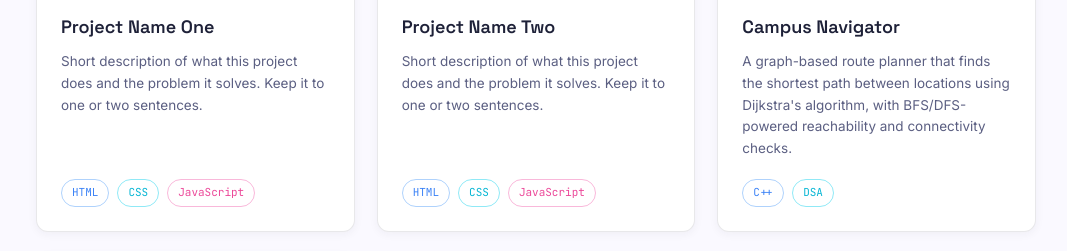
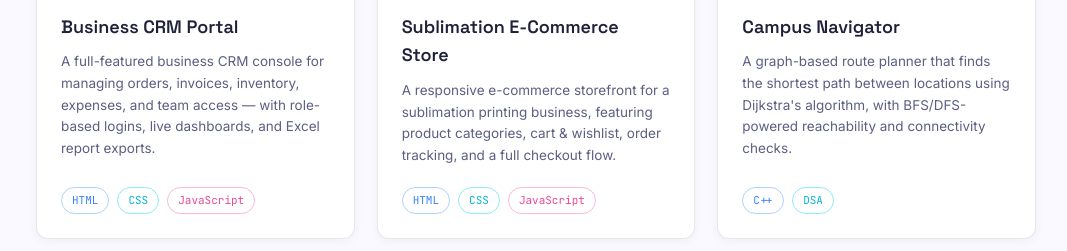
Before and after one commit to Abdullah-WD/Portfolio, a plain HTML site: page index.html in a window 1280 px wide. Shown: the part 2280-2531 px from the top of the page, without its empty margins (104-1171 px from the left). Drawn offline with Linux system fonts and the light colour scheme.

Commit message:
Update index.html

```diff
--- a/index.html
+++ b/index.html
@@ -138,8 +138,8 @@
               </a>
             </div>
           </div>
-          <h3 class="project-name">Project Name One</h3>
-          <p class="project-desc">Short description of what this project does and the problem it solves. Keep it to one or two sentences.</p>
+          <h3 class="project-name">Business CRM Portal</h3>
+          <p class="project-desc">A full-featured business CRM console for managing orders, invoices, inventory, expenses, and team access — with role-based logins, live dashboards, and Excel report exports.</p>
           <div class="project-tags">
             <span class="tag tag-sm">HTML</span>
             <span class="tag tag-sm">CSS</span>
@@ -159,8 +159,8 @@
               </a>
             </div>
           </div>
-          <h3 class="project-name">Project Name Two</h3>
-          <p class="project-desc">Short description of what this project does and the problem it solves. Keep it to one or two sentences.</p>
+          <h3 class="project-name">Sublimation E-Commerce Store</h3>
+          <p class="project-desc">A responsive e-commerce storefront for a sublimation printing business, featuring product categories, cart & wishlist, order tracking, and a full checkout flow.</p>
           <div class="project-tags">
             <span class="tag tag-sm">HTML</span>
             <span class="tag tag-sm">CSS</span>
```
